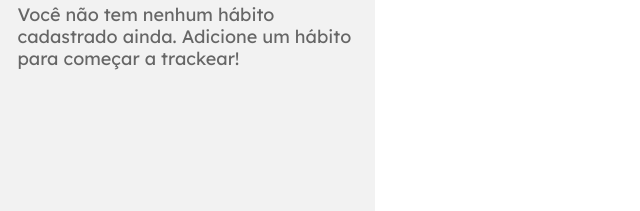
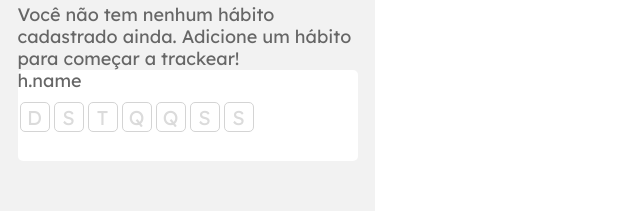
Before and after one commit to lbritors/TrackIt, a React (Create React App) app: page /habitos in a window 1280 px wide. Shown: the part 146-357 px from the top of the page, without its empty margins (0-640 px from the left). Built offline with nearby package versions, Linux system fonts and the light colour scheme; no server answers.

Commit message:
changing component name to CreateHabitCard

```diff
--- a/src/components/HabitCard.js
+++ b/src/components/CreateHabitCard.js
@@ -4,7 +4,7 @@ import BaseURL from "../constants/BaseURL";
 import axios from "axios";
 
 
-export default function HabitCard(props) {
+export default function CreateHabitCard(props) {
 
     const {habit, nameHabit, setNameHabit, clickedDay, setClickedDay, token, dataCard, setDataCard} = props;
     const days = [0, 1, 2, 3, 4, 5, 6];
@@ -60,7 +60,7 @@ function Button(props) {
 
     return(
         <ButtonContainer clickedDay={clickedDay}>
-            <div>{days.map((d, i) => <button onClick={() => setClickedDay([...clickedDay, i])}id={i} key={i}>{letters[i]}</button>)}</div>
+            <div>{days.map((d, i) => <button onClick={() => setClickedDay([...clickedDay, i])} id={i} key={i}>{letters[i]}</button>)}</div>
         </ButtonContainer>
     );
 }
--- a/src/components/HabitList.js
+++ b/src/components/HabitList.js
@@ -20,35 +20,37 @@ export default function HabitList(props) {
         const promise = axios.get(url, config);
         promise.then((res) => {
             console.log(res.data)
-            setHabitFetched([...habitFetched, res.data])});
+            setHabitFetched([...habitFetched, res.data]);
+        });
         promise.catch((err) => alert(err.response.data.message));
     }, [])
 
     return(
-        <Container>
-            <HabitItem></HabitItem>
+        <>
 
-        </Container>
+            <HabitItem letters={letters} habitFetched={habitFetched}>  </HabitItem>
+
+        </>
     );
-
 
 }
 
 function HabitItem(props) {
-    const {letters} = props;
+    const {letters, habitFetched} = props
+
     return(
-        <>
-            {/* <p>Item</p>
+        <Container>
+            <p>h.name</p>
+            <ButtonContainer>
+            {letters.map((l, i) => <button key={i}>{l}</button>)}
+            </ButtonContainer>
+        </Container>
 
-                <ButtonContainer>
-                    <div>
-                       {letters.map(l => <button>{l}</button>)}
-                    </div>
-                </ButtonContainer> */}
 
-        </>
-    )
+    );
+
 }
+
 
 
 const Container= styled.div`
@@ -63,7 +65,7 @@ background-color: white;
 const ButtonContainer = styled.div`
 display: flex;
 
-    div{
+
         button {
         border: 1px solid #D4D4D4;
         height: 30px;
@@ -74,9 +76,5 @@ display: flex;
         margin: 10px 2px;
 
         }
-    }
-
-
-
 
 `
--- a/src/pages/HabitsPage.js
+++ b/src/pages/HabitsPage.js
@@ -2,7 +2,7 @@ import { useState } from "react";
 import styled from "styled-components";
 import NavBarBottom from "../components/NavBarBottom";
 import NavBarTop from "../components/NavBarTop";
-import HabitCard from "../components/HabitCard";
+import CreateHabitCard from "../components/HabitCard";
 import HabitList from "../components/HabitList";
 
 export default function HabitsPage(props) {
@@ -26,10 +26,10 @@ export default function HabitsPage(props) {
             </TituloHabitos>
             {habit === false  ?
                  <p>Você não tem nenhum hábito cadastrado ainda. Adicione um hábito para começar a trackear!</p> :
-                <HabitCard dataCard={dataCard} setDataCard={setDataCard} habit={habit} token={token}  nameHabit={nameHabit} setClickedDay={setClickedDay} clickedDay={clickedDay} setNameHabit={setNameHabit}></HabitCard>
+                <CreateHabitCard dataCard={dataCard} setDataCard={setDataCard} habit={habit} token={token}  nameHabit={nameHabit} setClickedDay={setClickedDay} clickedDay={clickedDay} setNameHabit={setNameHabit}></CreateHabitCard>
 
             }
-            {/* <HabitList token={token}></HabitList> */}
+            <HabitList token={token}></HabitList>
 
         </ContainerHabits>
         <NavBarBottom></NavBarBottom>
```
